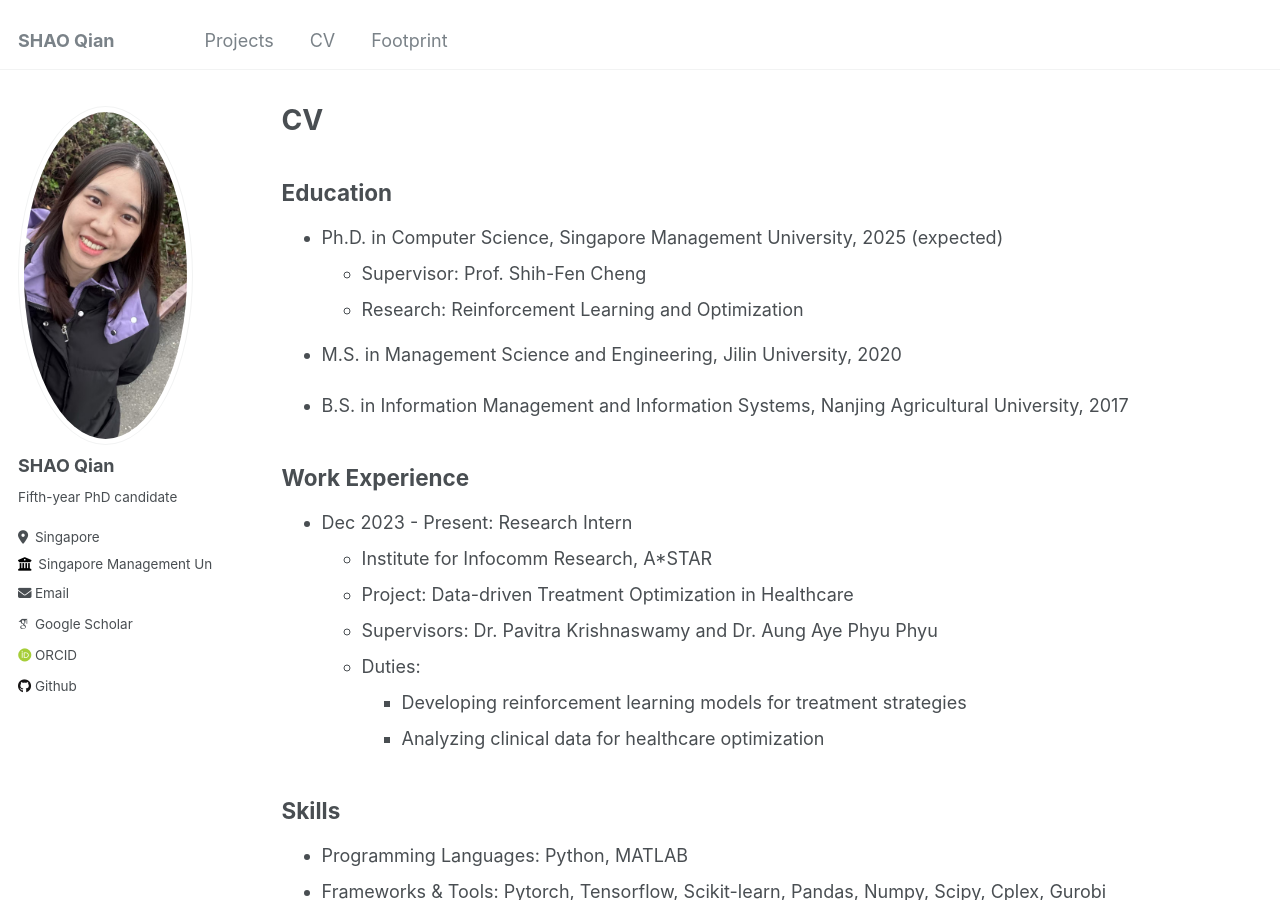
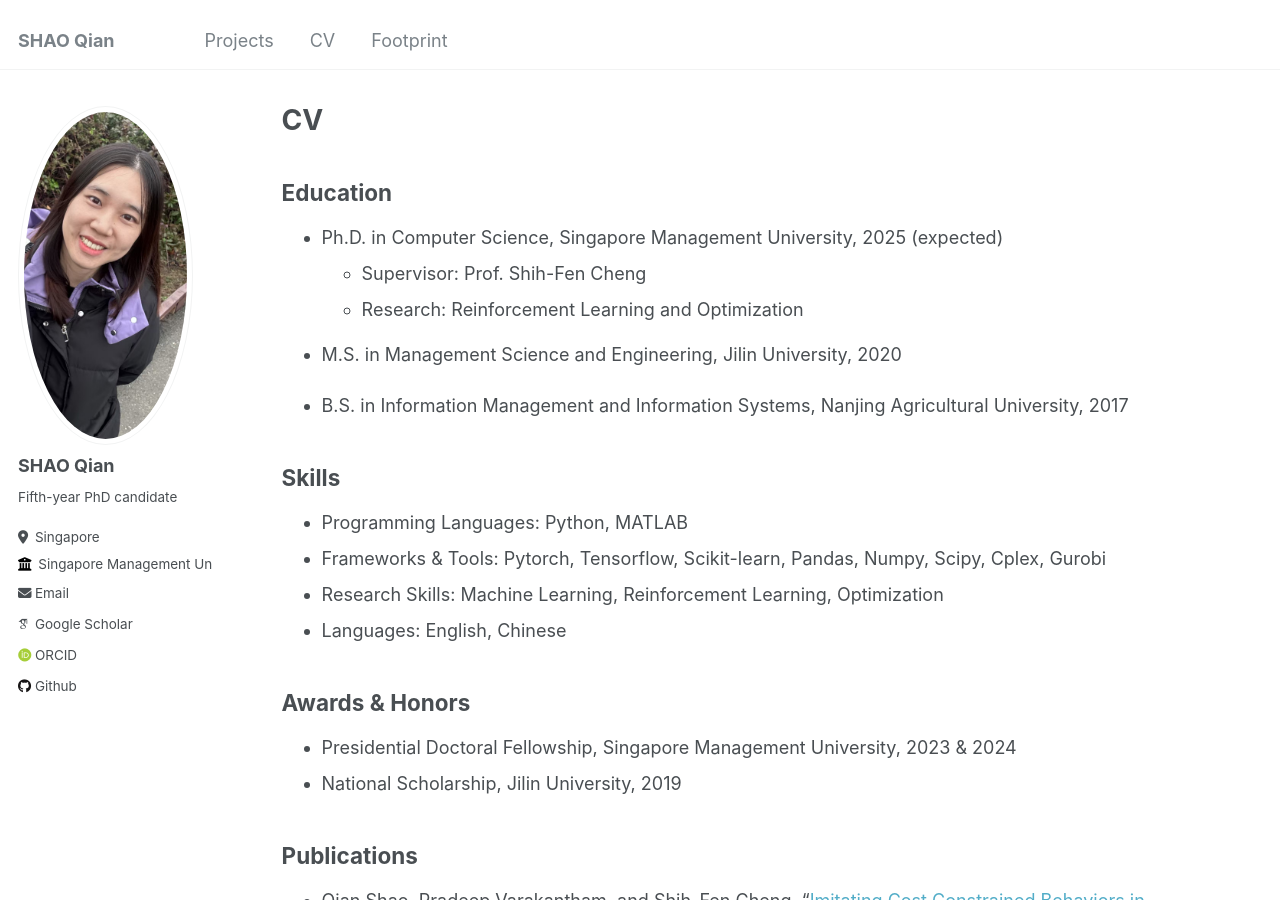
Before and after one commit to SHAOQIAN12/SHAOQIAN12.github.io, a Jekyll site: the page built from _pages/cv.md, in a window 1280 px wide and 900 px high. Built offline with Jekyll 4.4.1, drawn with Linux system fonts in a browser that asks for light colours; some web fonts are replaced.

Commit message:
Remove internship information from website

```diff
--- a/_pages/cv.md
+++ b/_pages/cv.md
@@ -19,18 +19,6 @@
 
 * B.S. in Information Management and Information Systems, Nanjing Agricultural University, 2017
 
-## Work Experience
-
-* Dec 2023 - Present: Research Intern
-  * Institute for Infocomm Research, A*STAR
-  * Project: Data-driven Treatment Optimization in Healthcare
-  * Supervisors: Dr. Pavitra Krishnaswamy and Dr. Aung Aye Phyu Phyu
-  * Duties:
-    * Developing reinforcement learning models for treatment strategies
-    * Analyzing clinical data for healthcare optimization
-
-
-
 ## Skills
 
 * Programming Languages: Python, MATLAB
```
Also changed, not shown: _pages/about.md (+0 -3 lines), _pages/footprint.md (+0 -4 lines).
